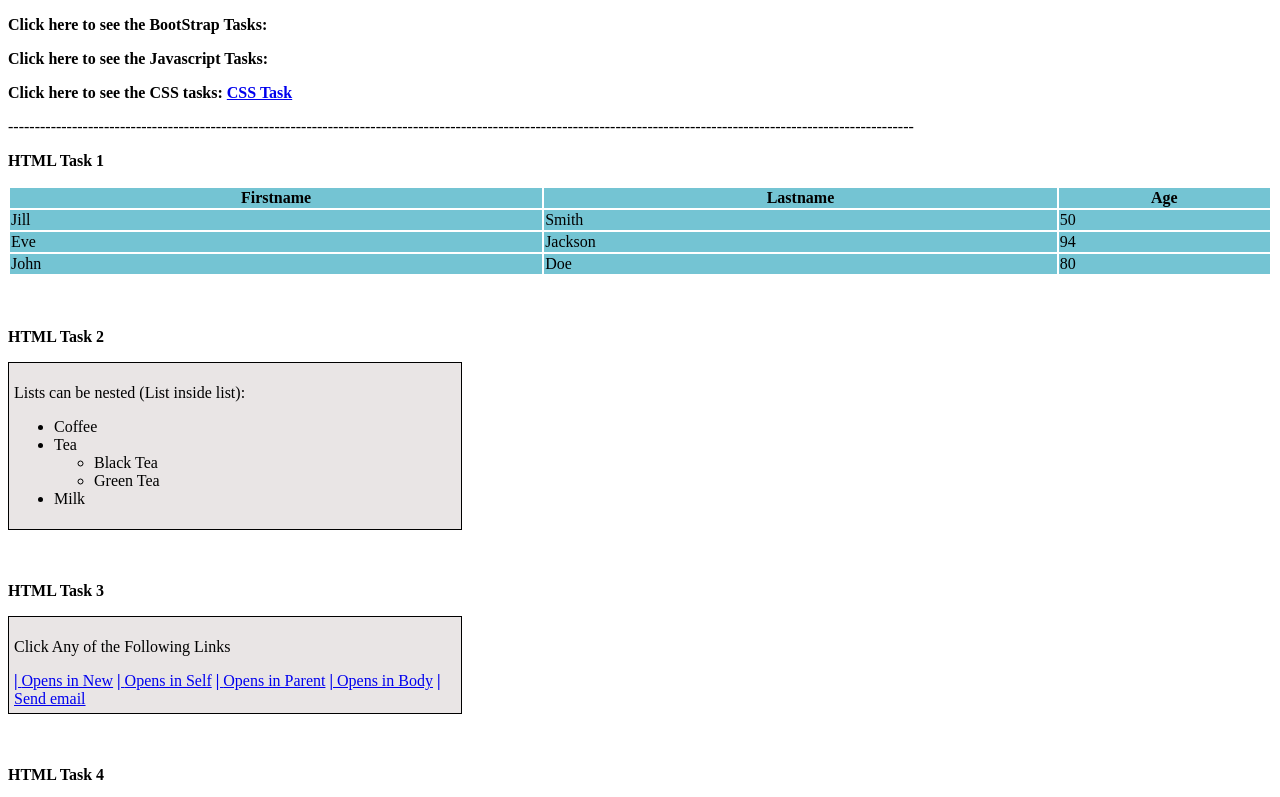
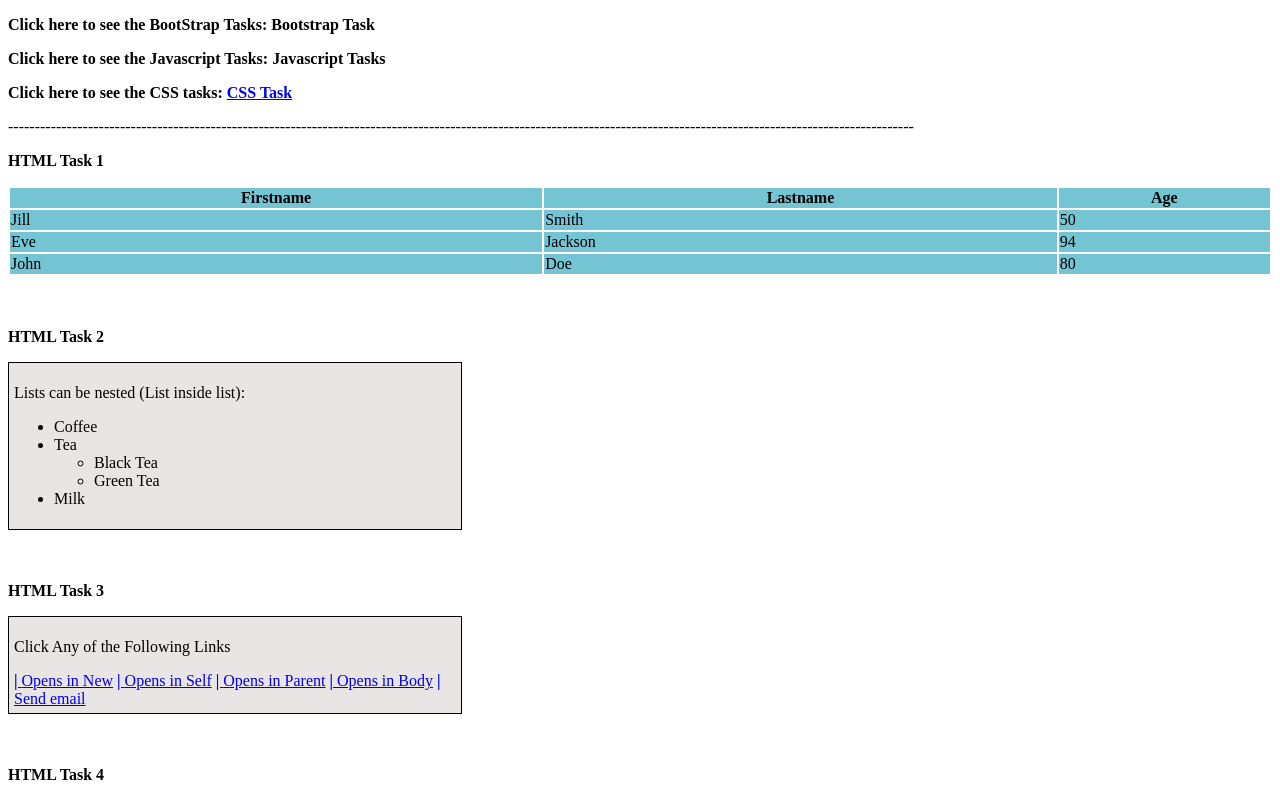
Before and after one commit to VermaSamarth/Ethnus_Mern, a plain HTML site: page index.html in a window 1280 px wide. Shown: the top 797 px of the page. Drawn offline with Linux system fonts and the light colour scheme.

Commit message:
Update index.html

```diff
--- a/index.html
+++ b/index.html
@@ -18,8 +18,8 @@
     </style>
   </head>
   <body>
-     <p><strong>Click here to see the BootStrap Tasks: <a href="Bootstrap Tasks/index.html"></a></strong></p>
-    <p><strong>Click here to see the Javascript Tasks: <a href="Javascript Tasks/index.html"></a></strong></p>
+     <p><strong>Click here to see the BootStrap Tasks: <a href="Bootstrap Tasks/index.html"></a>Bootstrap Task</strong></p>
+    <p><strong>Click here to see the Javascript Tasks: <a href="Javascript Tasks/index.html"></a>Javascript Tasks</strong></p>
     <p><strong>Click here to see the CSS tasks: <a href="css_task.html">CSS Task</a></strong></p>
     <p>--------------------------------------------------------------------------------------------------------------------------------------------------------------------------</p>
 
```
